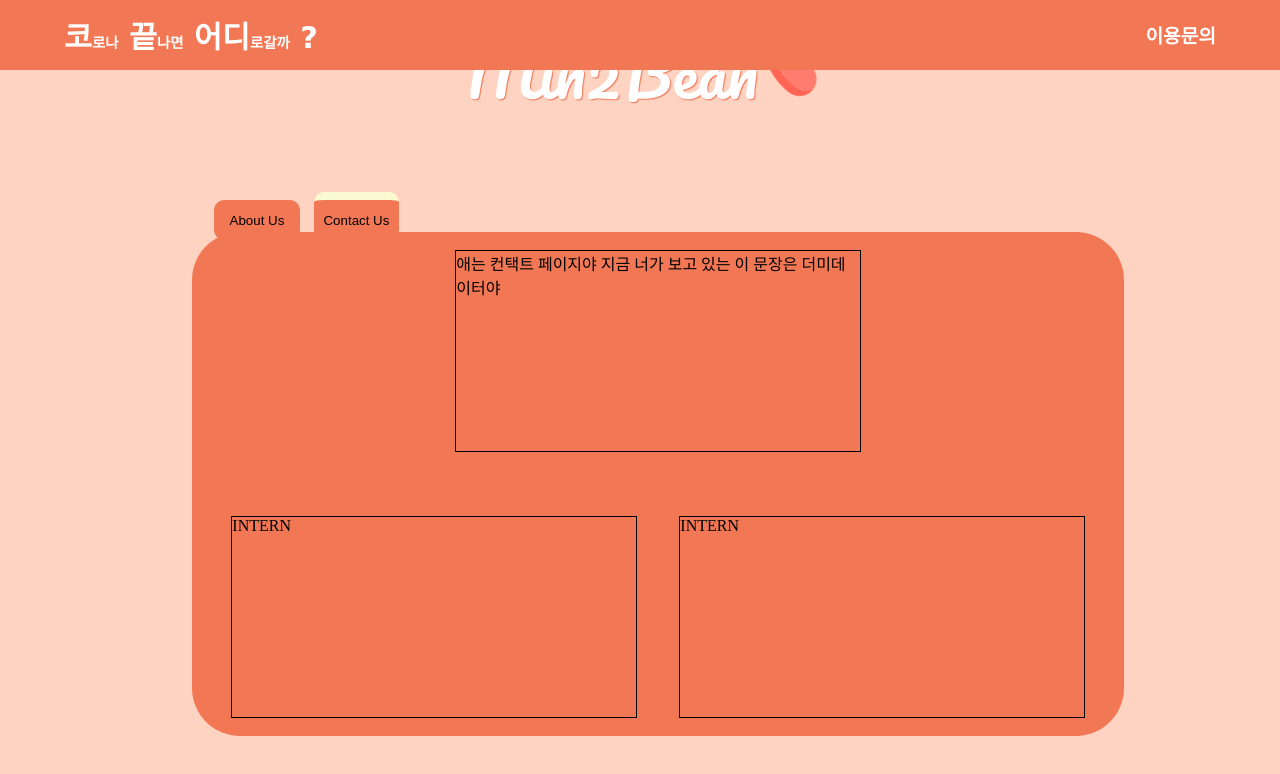
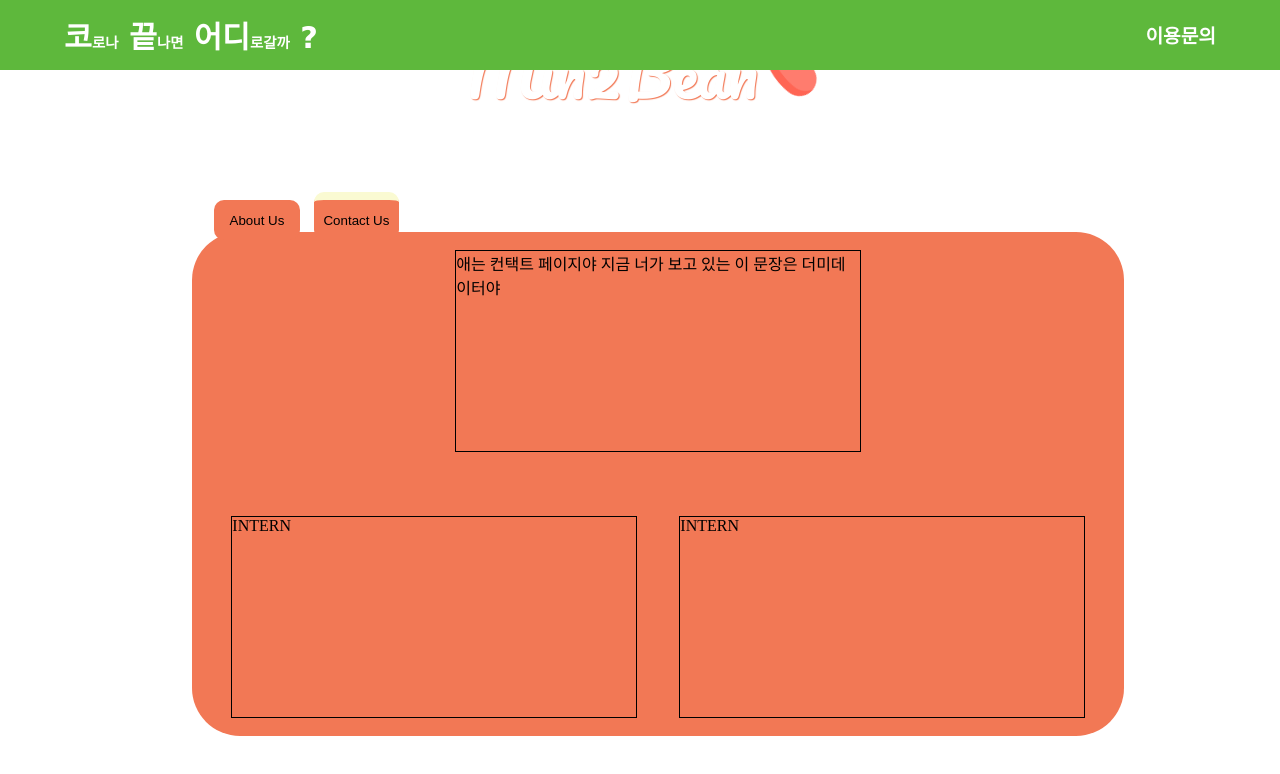
Before and after one commit to BBongDDa/DSCSYU-Hackathon-21-1-min2bean, a plain HTML site: page contact/contact.html in a window 1280 px wide. Drawn offline with Linux system fonts and the light colour scheme; a web font is replaced by a local one.

Commit message:
이용문의 네비바 초록색

```diff
--- a/contact.css
+++ b/contact.css
@@ -2,7 +2,7 @@ body {
     height: 100vh;
     margin: 0;
     width: 100%;
-    background-color: #ffd3c2;
+    background-color: white;
     display: flex;
     flex-direction: column;
     justify-content: flex-end;
--- a/contact/contact.html
+++ b/contact/contact.html
@@ -11,7 +11,7 @@
     <title>Document</title>
 </head>
 <body>
-    <nav class="navmain" style=" position: fixed; top: 0px; width: 100%; background-color: #F27855;">
+    <nav class="navmain" style=" position: fixed; top: 0px; width: 100%; background-color: #5eb83c;">
         <div class="navcontainer">
             <a href="../index.html" style="text-decoration: none;"><b class="title"> 코<span class="title-sm">로나</span> 끝<span class="title-sm">나면</span> 어디<span class="title-sm">로갈까</span> ?</b></a>
             <b class="title-m"> <a href="./contact.html" style="text-decoration: none; color: white;"> 이용문의 </a></b>
```
Also changed, not shown: index.html (+1 -1 lines).
